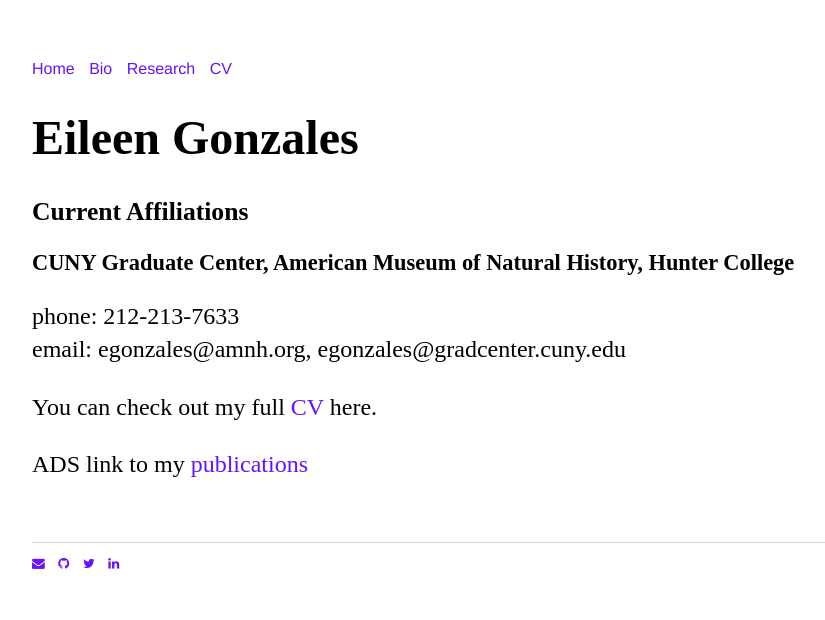
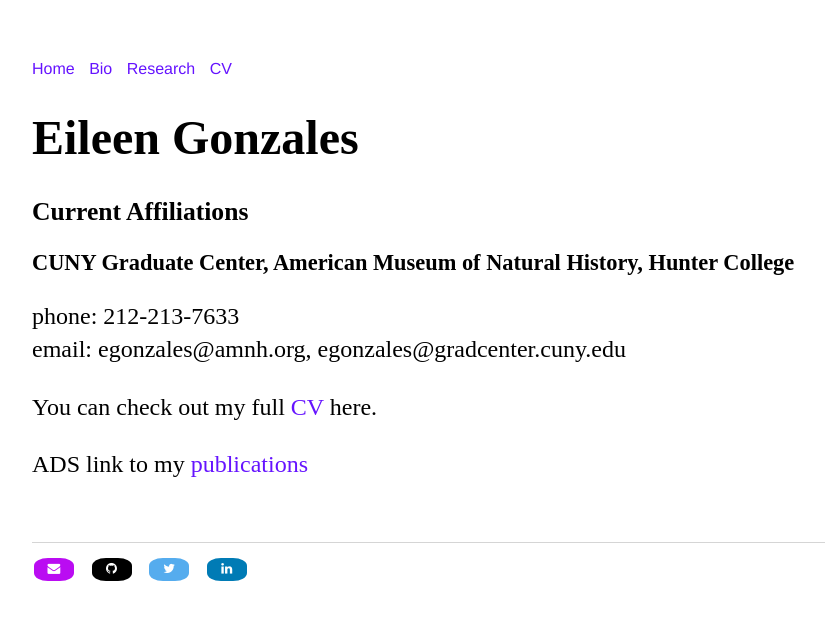
Before and after one commit to ECGonzales/ECGonzales.github.io, a Jekyll site: the page built from CV/index.html, in a window 1280 px wide. Shown: the top 620 px of the page, without its empty margins (160-985 px from the left). Built offline with Jekyll 4.4.1, drawn with Linux system fonts in a browser that asks for light colours.

Commit message:
Update main.css
Added icon code and new styling for blurb justify and header h1 format.

```diff
--- a/css/main.css
+++ b/css/main.css
@@ -1,6 +1,6 @@
 body {margin: 60px auto; width: 70%;}
 
-nav ul, footer ul {font-family:'Helvetica', 'Arial', 'Sans-Serif'; padding: 0px; list-style: none; font-weight: normal;}
+nav ul, footer ul {font-family:'Helvetica', 'Arial', sans-serif; padding: 0px; list-style: none; font-weight: normal;}
 nav ul li, footer ul li {display: inline; margin-right: 10px;}
 
 /* This is the font styles for the header and footer info, i.e Home button and twitter links*/
@@ -67,3 +67,49 @@
 ul.posts li {
     list-style: none;
 }
+
+/* Code to create the icons at the bottom of the page: email, github, twitter, linkedin */
+.fa {
+  padding: 5px;
+  font-size: 30px;
+  width: 30px;
+  text-align: center;
+  text-decoration: none;
+  margin: 2px 2px;
+  border-radius: 35%;
+}
+
+.fa:hover {
+    opacity: 0.3;
+}
+
+.fa-twitter {
+  background: #55ACEE;
+  color: white;
+}
+
+.fa-github {
+  background: #000000;
+  color: white;
+}
+
+.fa-linkedin {
+  background: #007bb5;
+  color: white;
+}
+
+.fa-envelope {
+  background: #BA0CF2;
+  color: white;
+}
+
+/* Styling for "blurb" class */
+.blurb {
+  text-align: justify;
+  text-justify: inter-word;
+}
+
+/* H1 "blurb" class style */
+.blurb h1 {
+	text-align:center;
+}
```
